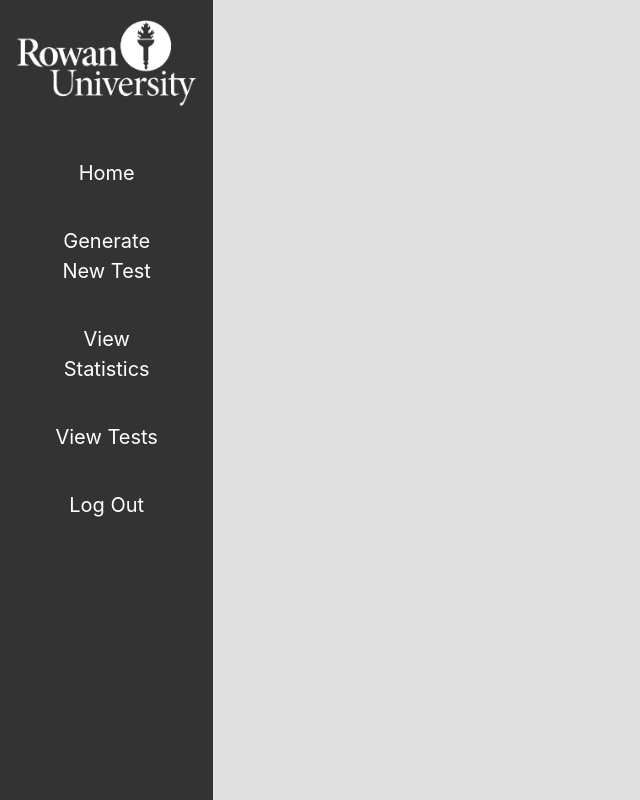
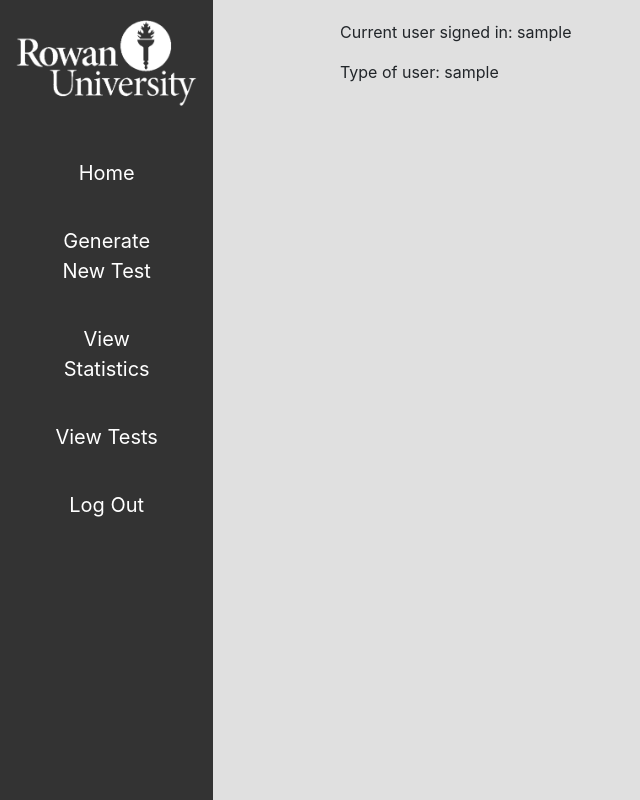
Before and after one commit to jacobdelega/OMMProject, a Flask app: page /home in a window 1280 px wide. Shown: the whole page, without its empty margins (0-640 px from the left). Run offline with Flask 3, Linux system fonts and the light colour scheme; the visitor is signed in with stand-in values (Sample User, id 1); some libraries are stand-ins or nearby versions.

Commit message:
Update home.html

```diff
--- a/templates/home.html
+++ b/templates/home.html
@@ -6,12 +6,14 @@
       <title>Page Title</title>
       <meta charset="UTF-8">
       <meta name="viewport" content="width=device-width, initial-scale=1, shrink-to-fit=no">
-      <link rel="stylesheet" href="https://cdn.jsdelivr.net/npm/bootstrap@4.3.1/dist/css/bootstrap.min.css" integrity="sha384-ggOyR0iXCbMQv3Xipma34MD+dH/1fQ784/j6cY/iJTQUOhcWr7x9JvoRxT2MZw1T" crossorigin="anonymous">
+      <link rel="stylesheet" href="https://cdn.jsdelivr.net/npm/bootstrap@4.0.0/dist/css/bootstrap.min.css" integrity="sha384-Gn5384xqQ1aoWXA+058RXPxPg6fy4IWvTNh0E263XmFcJlSAwiGgFAW/dAiS6JXm" crossorigin="anonymous">
       <meta name="description" content="The Home page for the OMM Site">
       <meta name="author" content="Aidan">
-      <script src="https://ajax.googleapis.com/ajax/libs/jquery/3.6.4/jquery.min.js"></script>
-      <script src="https://maxcdn.bootstrapcdn.com/bootstrap/3.4.1/js/bootstrap.min.js"></script>
-      <link rel= "stylesheet" type= "text/css" href= "{{ url_for('static',filename='css/style.css') }}"
+
+      <script src="https://code.jquery.com/jquery-3.2.1.slim.min.js" integrity="sha384-KJ3o2DKtIkvYIK3UENzmM7KCkRr/rE9/Qpg6aAZGJwFDMVNA/GpGFF93hXpG5KkN" crossorigin="anonymous"></script>
+<script src="https://cdn.jsdelivr.net/npm/popper.js@1.12.9/dist/umd/popper.min.js" integrity="sha384-ApNbgh9B+Y1QKtv3Rn7W3mgPxhU9K/ScQsAP7hUibX39j7fakFPskvXusvfa0b4Q" crossorigin="anonymous"></script>
+<script src="https://cdn.jsdelivr.net/npm/bootstrap@4.0.0/dist/js/bootstrap.min.js" integrity="sha384-JZR6Spejh4U02d8jOt6vLEHfe/JQGiRRSQQxSfFWpi1MquVdAyjUar5+76PVCmYl" crossorigin="anonymous"></script>
+      <link rel="stylesheet" type="text/css" href="{{ url_for('static', filename='css/style.css') }}">
   </head>
 
 <body>
@@ -22,9 +24,10 @@
                 {% include 'navbar.html' %}
             </div>
         </div>
-        <div class="col-md-9">
+        <div class="col-xs-9">
             <div class="container">
                 {% block content %}
+                    <p>Current user signed in: {{firstName}}</p> <span>Type of user: </span>{{user_state}}
                 {% endblock %}
             </div>
         </div>
```
